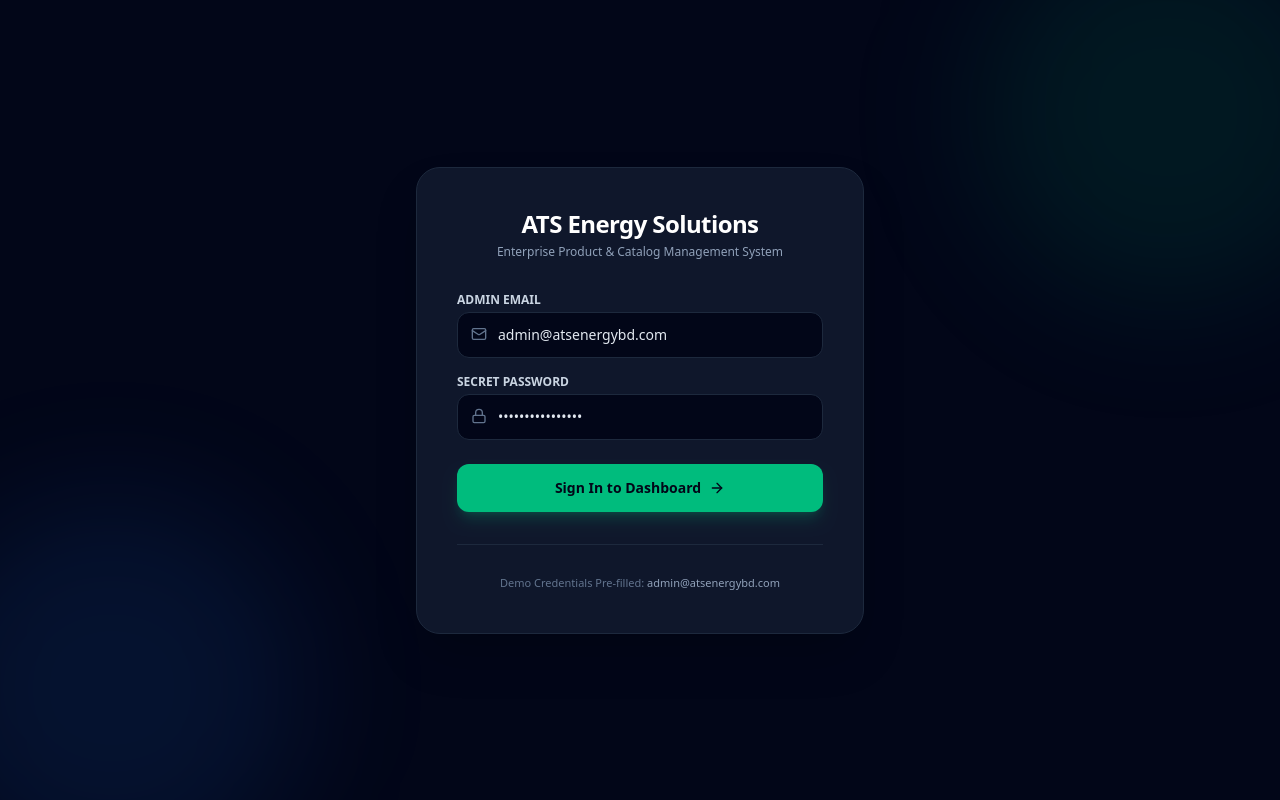
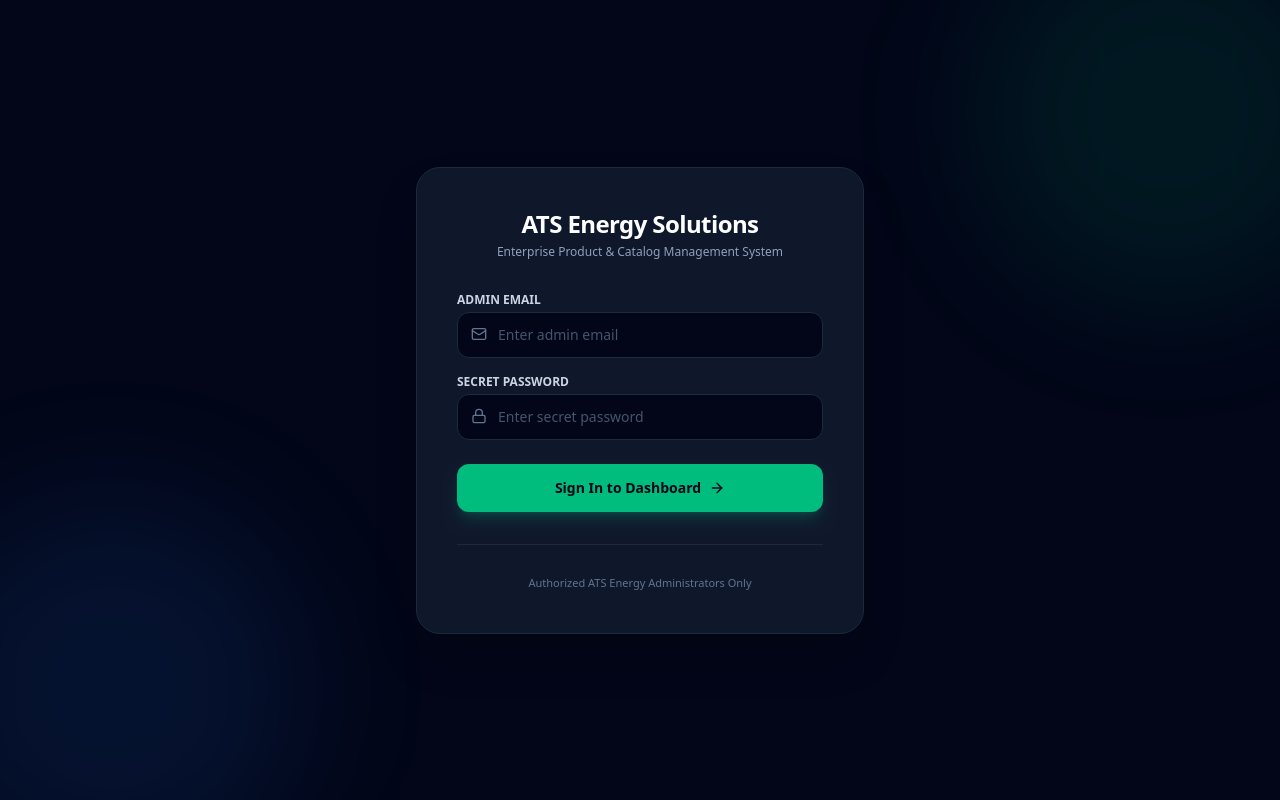
Before and after one commit to ArbeitEmployee/ATS-Energy-Solution, a Next.js app in the folder client/: page /admin/login in a window 1280 px wide. Built offline with nearby package versions, Linux system fonts and the light colour scheme.

Commit message:
fix: update admin login form to remove demo credentials and enhance accessibility

```diff
--- a/client/src/app/admin/login/page.tsx
+++ b/client/src/app/admin/login/page.tsx
@@ -7,8 +7,8 @@ import api from '@/lib/api';
 
 export default function AdminLoginPage() {
   const router = useRouter();
-  const [email, setEmail] = useState('admin@atsenergybd.com');
-  const [password, setPassword] = useState('adminpassword123');
+  const [email, setEmail] = useState('');
+  const [password, setPassword] = useState('');
   const [error, setError] = useState('');
   const [loading, setLoading] = useState(false);
 
@@ -68,7 +68,7 @@ export default function AdminLoginPage() {
           </div>
         )}
 
-        <form onSubmit={handleLogin} className="space-y-4">
+        <form onSubmit={handleLogin} autoComplete="off" className="space-y-4">
           <div>
             <label className="block text-xs font-bold text-slate-300 uppercase mb-1">
               Admin Email
@@ -78,9 +78,11 @@ export default function AdminLoginPage() {
               <input
                 type="email"
                 required
+                autoComplete="off"
+                placeholder="Enter admin email"
                 value={email}
                 onChange={e => setEmail(e.target.value)}
-                className="w-full pl-10 pr-4 py-3 rounded-xl bg-slate-950 border border-slate-800 text-slate-200 text-sm focus:outline-none focus:border-emerald-500"
+                className="w-full pl-10 pr-4 py-3 rounded-xl bg-slate-950 border border-slate-800 text-slate-200 placeholder:text-slate-600 text-sm focus:outline-none focus:border-emerald-500"
               />
             </div>
           </div>
@@ -94,9 +96,11 @@ export default function AdminLoginPage() {
               <input
                 type="password"
                 required
+                autoComplete="new-password"
+                placeholder="Enter secret password"
                 value={password}
                 onChange={e => setPassword(e.target.value)}
-                className="w-full pl-10 pr-4 py-3 rounded-xl bg-slate-950 border border-slate-800 text-slate-200 text-sm focus:outline-none focus:border-emerald-500"
+                className="w-full pl-10 pr-4 py-3 rounded-xl bg-slate-950 border border-slate-800 text-slate-200 placeholder:text-slate-600 text-sm focus:outline-none focus:border-emerald-500"
               />
             </div>
           </div>
@@ -115,7 +119,7 @@ export default function AdminLoginPage() {
 
         <div className="mt-8 pt-6 border-t border-slate-800 text-center">
           <span className="text-[11px] text-slate-500">
-            Demo Credentials Pre-filled: <span className="text-slate-400">admin@atsenergybd.com</span>
+            Authorized ATS Energy Administrators Only
           </span>
         </div>
       </div>
```
